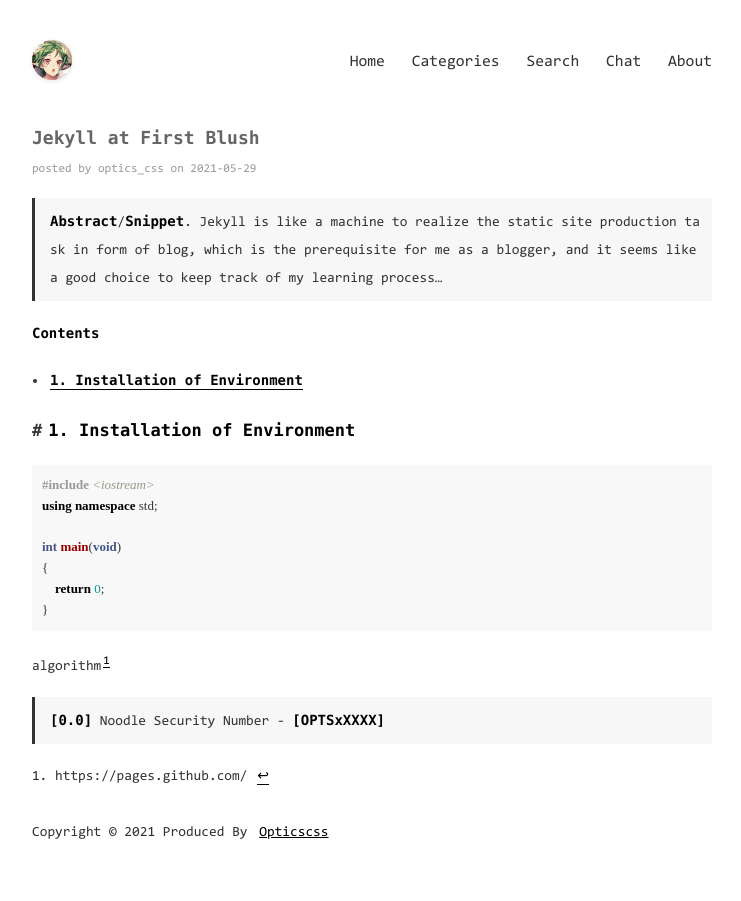
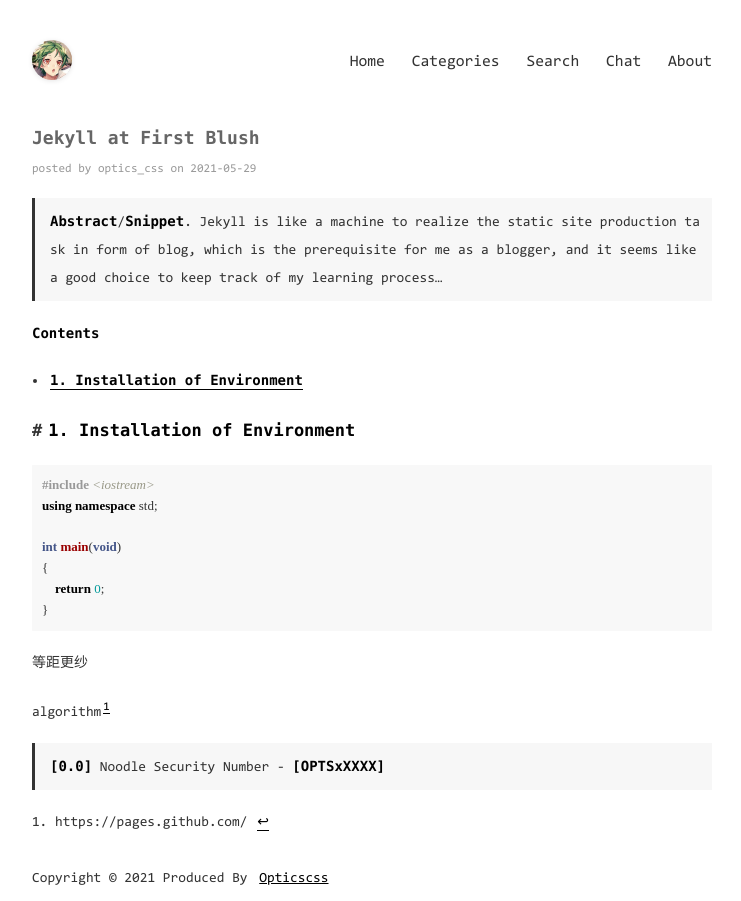
Before and after one commit to Opticcss/Opticcss.github.io, a Jekyll site: the page built from _posts/2021-05-29-Jekyll at First Blush.md, in a window 1280 px wide. Shown: the whole page, without its empty margins (268-1009 px from the left). Built offline with Jekyll 4.4.1, drawn with Linux system fonts in a browser that asks for light colours; some web fonts are replaced; comment, search, counter and statistics services are not loaded.

Commit message:
Update 2021-05-29-Jekyll at First Blush.md

````diff
--- a/_posts/2021-05-29-Jekyll at First Blush.md
+++ b/_posts/2021-05-29-Jekyll at First Blush.md
@@ -27,7 +27,7 @@ int main(void)
 }
 ```
 
-
+等距更纱
 
 
 
````
